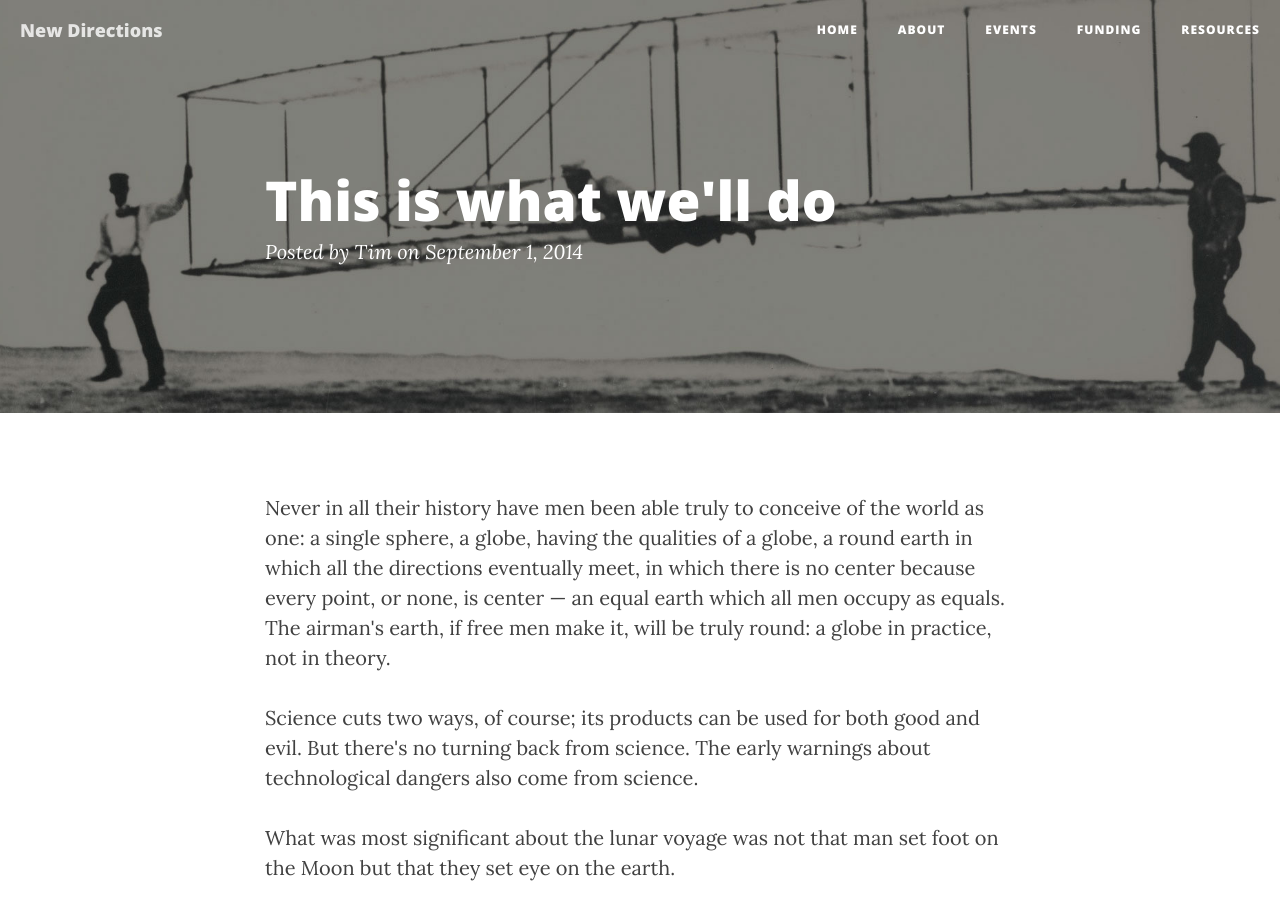
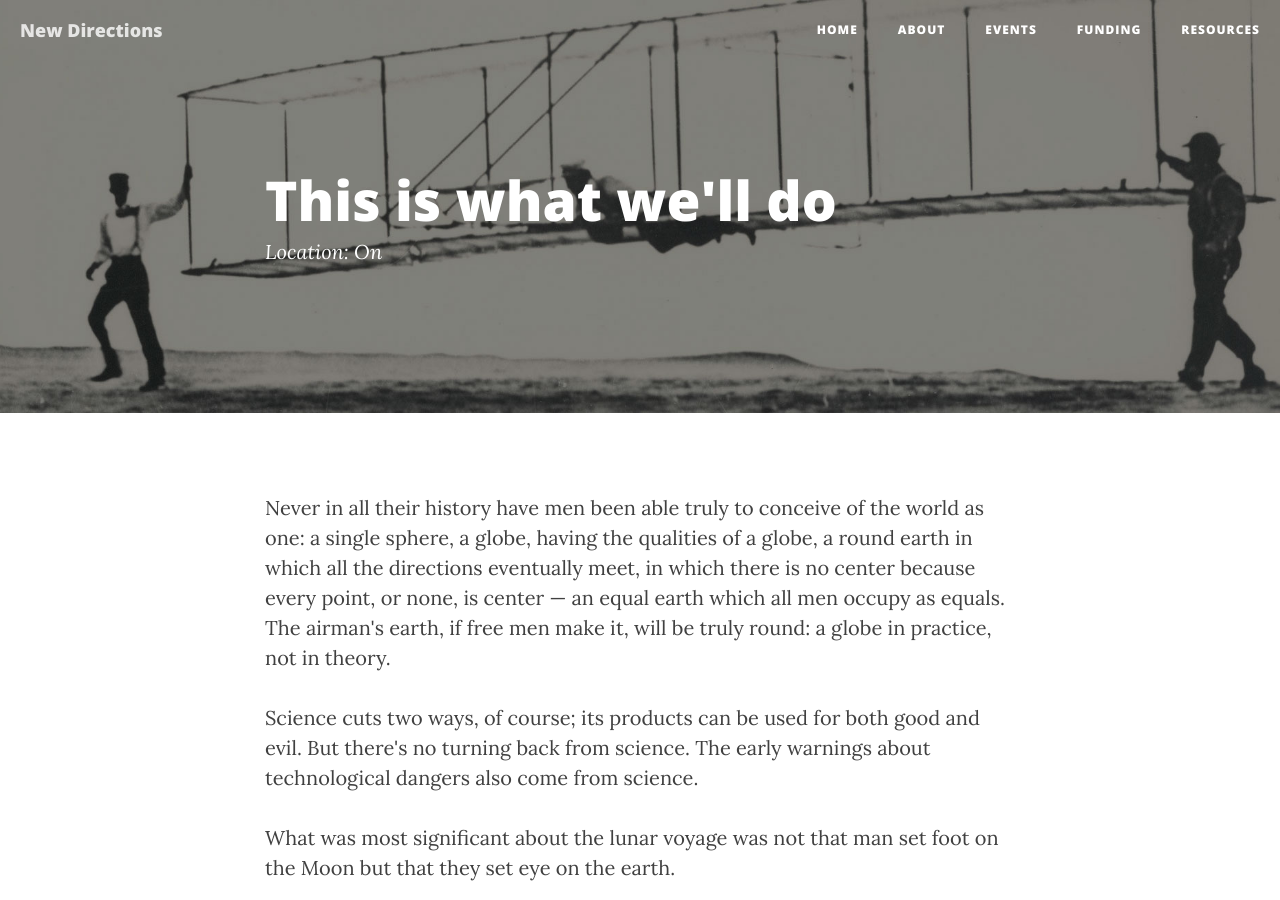
Before and after one commit to msteenhagen/newdirectionsproject.github.io, a Jekyll site: the page built from events/_posts/2014-10-01-heavy copy.markdown, in a window 1280 px wide and 900 px high. Built offline with Jekyll 4.4.1, drawn with Linux system fonts in a browser that asks for light colours; nearby versions of some CDN libraries.

Commit message:
Update event.html

```diff
--- a/_layouts/event.html
+++ b/_layouts/event.html
@@ -12,7 +12,7 @@ layout: default
                     {% if page.subtitle %}
                     <h2 class="subheading">{{ page.subtitle }}</h2>
                     {% endif %}
-                    <span class="meta">Posted by {% if page.author %}{{ page.author }}{% else %}{{ site.title }}{% endif %} on {{ page.date | date: "%B %-d, %Y" }}</span>
+                    <span class="meta">Location: {% if event.location %}{{ event.location }} | {% else %}{% endif %} On {{ event.date | date: "%B %-d, %Y" }}</span>
                 </div>
             </div>
         </div>
```
